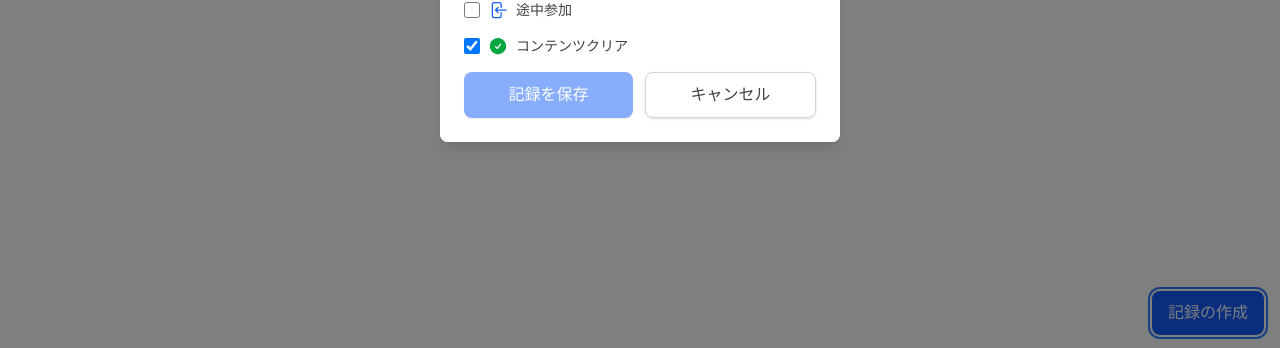
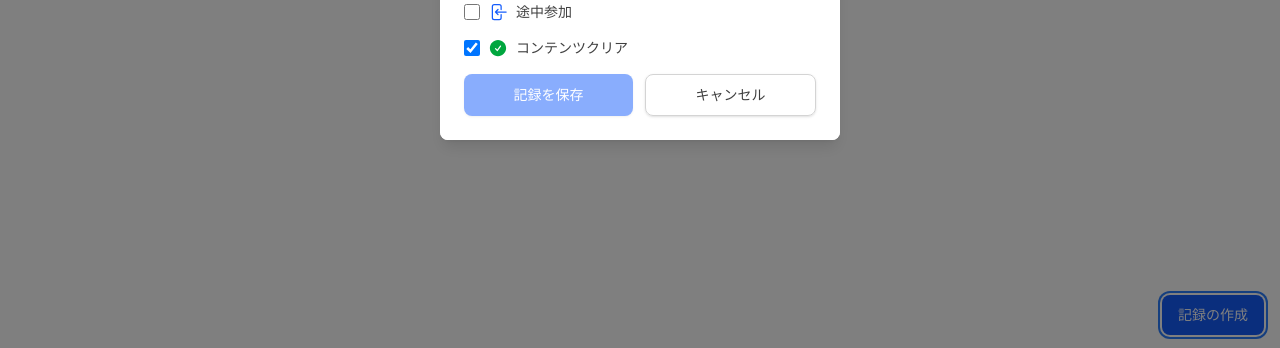
Before and after one commit to unishigure/mentor-codex, a Next.js app: page / in a window 1280 px wide. Both pictures are taken after a click on the button "記録の作成". Shown: the part 449-797 px from the top of the page. Built offline with nearby package versions, Linux system fonts and the light colour scheme; no server answers.

Commit message:
feat: adjust style

```diff
--- a/src/components/delete-tale.tsx
+++ b/src/components/delete-tale.tsx
@@ -66,10 +66,10 @@ export function DeleteTale({ taleKey }: DeleteTaleProps) {
       <button
         type="button"
         onClick={() => setIsOpen(true)}
-        className="cursor-pointer rounded-lg p-2 text-red-600 transition-all duration-200 hover:bg-red-50 focus:outline-none focus:ring-2 focus:ring-red-500 focus:ring-offset-2 dark:text-red-400 dark:hover:bg-red-900/20"
+        className="cursor-pointer rounded-lg p-1 text-red-600 transition-all duration-200 hover:bg-red-50 focus:outline-none focus:ring-2 focus:ring-red-500 focus:ring-offset-2 dark:text-red-400 dark:hover:bg-red-900/20"
         title={t("DeleteTale.delete")}
       >
-        <TrashIcon className="h-5 w-5" />
+        <TrashIcon className="size-4" />
       </button>
 
       {isOpen && (
--- a/src/components/edit-tale.tsx
+++ b/src/components/edit-tale.tsx
@@ -99,10 +99,10 @@ export function EditTale({ tale }: EditTaleProps) {
       <button
         type="button"
         onClick={() => setIsOpen(true)}
-        className="cursor-pointer rounded-lg p-2 text-blue-600 transition-all duration-200 hover:bg-blue-50 focus:outline-none focus:ring-2 focus:ring-blue-500 focus:ring-offset-2 dark:text-blue-400 dark:hover:bg-blue-900/20"
+        className="cursor-pointer rounded-lg p-1 text-blue-600 transition-all duration-200 hover:bg-blue-50 focus:outline-none focus:ring-2 focus:ring-blue-500 focus:ring-offset-2 dark:text-blue-400 dark:hover:bg-blue-900/20"
         title={t("EditTale.edit")}
       >
-        <PencilSquareIcon className="h-5 w-5" />
+        <PencilSquareIcon className="size-4" />
       </button>
 
       {isOpen && (
@@ -212,7 +212,7 @@ export function EditTale({ tale }: EditTaleProps) {
                   <button
                     type="submit"
                     disabled={isSaving || !content || !job}
-                    className="flex-1 rounded-lg bg-blue-600 px-4 py-2.5 font-medium text-white shadow-sm transition-all duration-200 hover:bg-blue-700 focus:outline-none focus:ring-2 focus:ring-blue-500 focus:ring-offset-2 disabled:cursor-not-allowed disabled:opacity-50 dark:bg-blue-700 dark:hover:bg-blue-600"
+                    className="flex-1 rounded-lg bg-blue-600 px-4 py-2.5 font-medium text-sm text-white shadow-sm transition-all duration-200 hover:bg-blue-700 focus:outline-none focus:ring-2 focus:ring-blue-500 focus:ring-offset-2 disabled:cursor-not-allowed disabled:opacity-50 dark:bg-blue-700 dark:hover:bg-blue-600"
                   >
                     {isSaving ? t("EditTale.saving") : t("EditTale.save")}
                   </button>
@@ -220,7 +220,7 @@ export function EditTale({ tale }: EditTaleProps) {
                     type="button"
                     onClick={handleClose}
                     disabled={isSaving}
-                    className="flex-1 rounded-lg border border-neutral-300 px-4 py-2.5 font-medium text-neutral-700 shadow-sm transition-all duration-200 hover:bg-neutral-50 focus:outline-none focus:ring-2 focus:ring-neutral-500 focus:ring-offset-2 disabled:cursor-not-allowed disabled:opacity-50 dark:border-neutral-600 dark:bg-neutral-700 dark:text-neutral-300 dark:hover:bg-neutral-600"
+                    className="flex-1 rounded-lg border border-neutral-300 px-4 py-2.5 font-medium text-neutral-700 text-sm shadow-sm transition-all duration-200 hover:bg-neutral-50 focus:outline-none focus:ring-2 focus:ring-neutral-500 focus:ring-offset-2 disabled:cursor-not-allowed disabled:opacity-50 dark:border-neutral-600 dark:bg-neutral-700 dark:text-neutral-300 dark:hover:bg-neutral-600"
                   >
                     {t("EditTale.cancel")}
                   </button>
--- a/src/components/tale-list.tsx
+++ b/src/components/tale-list.tsx
@@ -124,7 +124,7 @@ export function TaleList() {
                   return (
                     <tr
                       key={tale.key}
-                      className={`transition-colors hover:bg-gray-100 dark:hover:bg-gray-800 ${
+                      className={`h-12 transition-colors hover:bg-gray-100 dark:hover:bg-gray-800 ${
                         index !== tales.length - 1
                           ? "border-neutral-300 dark:border-neutral-700"
                           : ""
@@ -184,7 +184,7 @@ export function TaleList() {
                         )}
                       </td>
                       <td className="px-4 py-2 text-center dark:text-neutral-300">
-                        <div className="flex items-center justify-center">
+                        <div className="flex items-center justify-center gap-1">
                           <EditTale tale={tale} />
                           <DeleteTale taleKey={tale.key} />
                         </div>
--- a/src/components/write-tale.tsx
+++ b/src/components/write-tale.tsx
@@ -95,7 +95,7 @@ export function WriteTale() {
       <button
         type="button"
         onClick={() => setIsOpen(true)}
-        className="rounded-lg bg-blue-600 px-4 py-2.5 font-medium text-white shadow-sm transition-all duration-200 hover:bg-blue-700 focus:outline-none focus:ring-2 focus:ring-blue-500 focus:ring-offset-2"
+        className="rounded-lg bg-blue-600 px-4 py-2.5 font-medium text-sm text-white shadow-sm transition-all duration-200 hover:bg-blue-700 focus:outline-none focus:ring-2 focus:ring-blue-500 focus:ring-offset-2"
       >
         {t("WriteTale.title")}
       </button>
@@ -207,7 +207,7 @@ export function WriteTale() {
                   <button
                     type="submit"
                     disabled={isSaving || !content || !job}
-                    className="flex-1 rounded-lg bg-blue-600 px-4 py-2.5 font-medium text-white shadow-sm transition-all duration-200 hover:bg-blue-700 focus:outline-none focus:ring-2 focus:ring-blue-500 focus:ring-offset-2 disabled:cursor-not-allowed disabled:opacity-50 dark:bg-blue-700 dark:hover:bg-blue-600"
+                    className="flex-1 rounded-lg bg-blue-600 px-4 py-2.5 font-medium text-sm text-white shadow-sm transition-all duration-200 hover:bg-blue-700 focus:outline-none focus:ring-2 focus:ring-blue-500 focus:ring-offset-2 disabled:cursor-not-allowed disabled:opacity-50 dark:bg-blue-700 dark:hover:bg-blue-600"
                   >
                     {isSaving ? t("WriteTale.saving") : t("WriteTale.save")}
                   </button>
@@ -215,7 +215,7 @@ export function WriteTale() {
                     type="button"
                     onClick={handleClose}
                     disabled={isSaving}
-                    className="flex-1 rounded-lg border border-neutral-300 px-4 py-2.5 font-medium text-neutral-700 shadow-sm transition-all duration-200 hover:bg-neutral-50 focus:outline-none focus:ring-2 focus:ring-neutral-500 focus:ring-offset-2 disabled:cursor-not-allowed disabled:opacity-50 dark:border-neutral-600 dark:bg-neutral-700 dark:text-neutral-300 dark:hover:bg-neutral-600"
+                    className="flex-1 rounded-lg border border-neutral-300 px-4 py-2.5 font-medium text-neutral-700 text-sm shadow-sm transition-all duration-200 hover:bg-neutral-50 focus:outline-none focus:ring-2 focus:ring-neutral-500 focus:ring-offset-2 disabled:cursor-not-allowed disabled:opacity-50 dark:border-neutral-600 dark:bg-neutral-700 dark:text-neutral-300 dark:hover:bg-neutral-600"
                   >
                     {t("WriteTale.cancel")}
                   </button>
```
